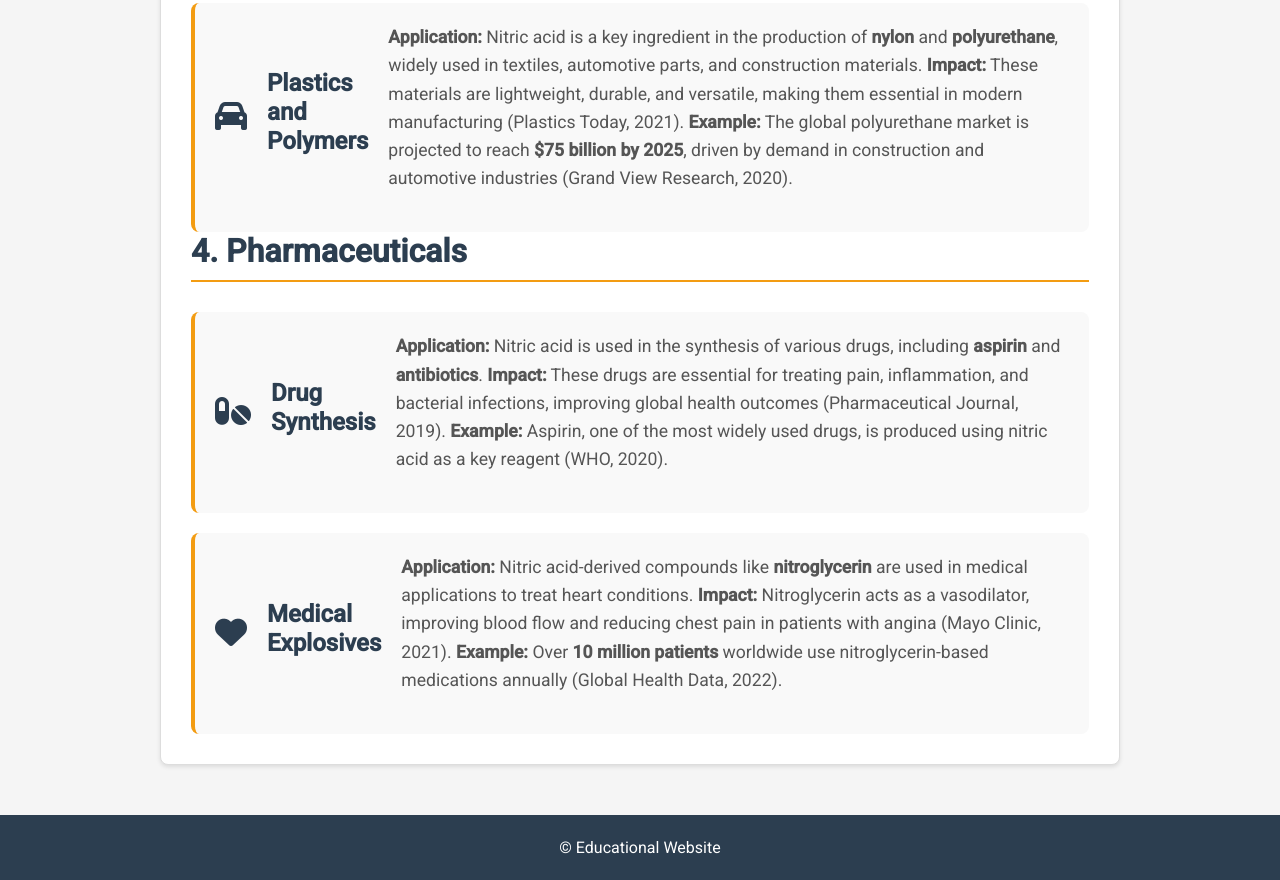
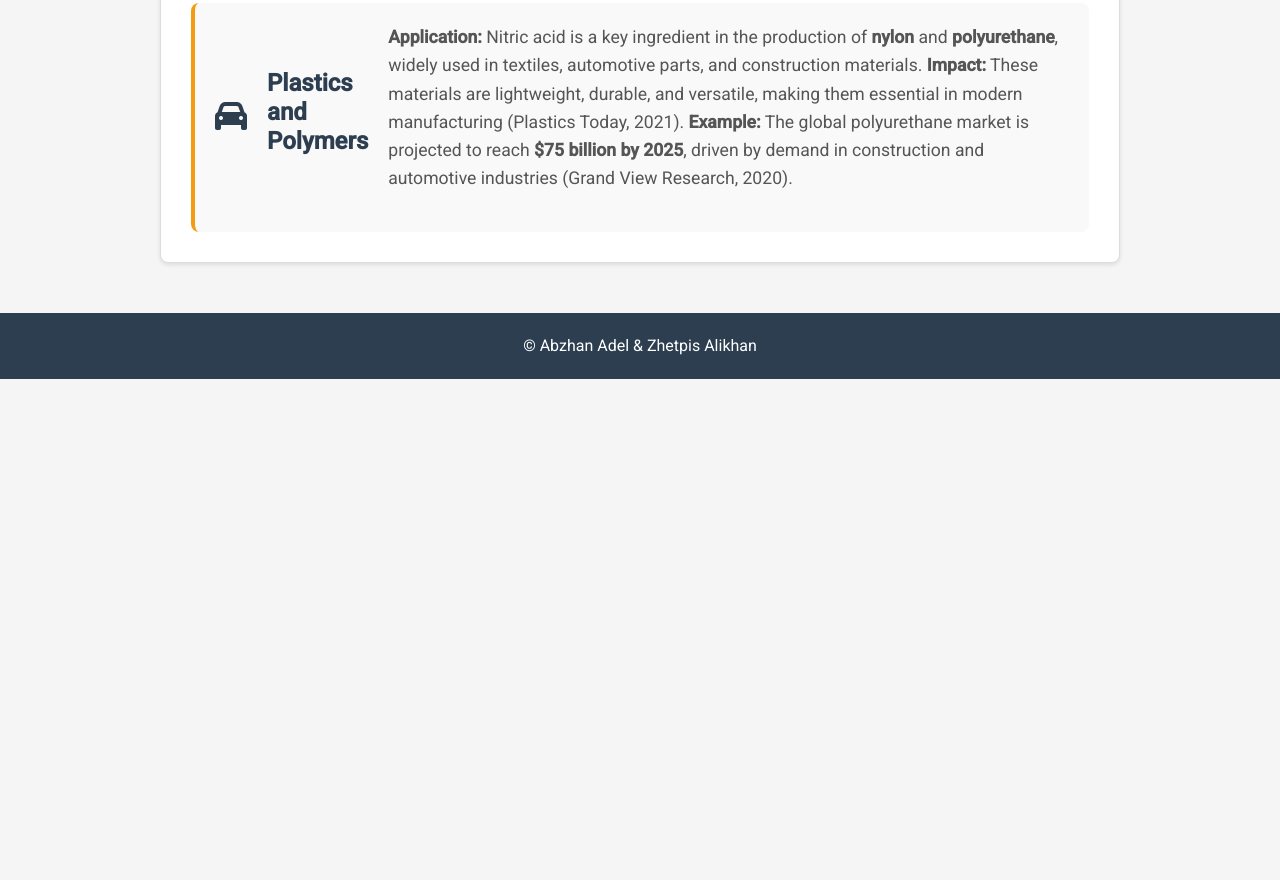
Before and after one commit to Austerl1tzz/chemistryFinal, a plain HTML site: page examples.html in a window 1280 px wide. Shown: the part 1857-2737 px from the top of the page. After the commit the page ends 2236 px from the top, so only its background shows below. Drawn offline with nearby package versions, Linux system fonts and the light colour scheme.

Commit message:
Changed4

```diff
--- a/examples.html
+++ b/examples.html
@@ -98,33 +98,11 @@
                 </div>
             </div>
 
-            <h2>4. Pharmaceuticals</h2>
-            <div class="examples">
-                <div class="example">
-                    <div class="icon">
-                        <i class="fas fa-pills"></i>
-                    </div>
-                    <h3>Drug Synthesis</h3>
-                    <p><strong>Application:</strong> Nitric acid is used in the synthesis of various drugs, including <strong>aspirin</strong> and <strong>antibiotics</strong>.
-                    <strong>Impact:</strong> These drugs are essential for treating pain, inflammation, and bacterial infections, improving global health outcomes (Pharmaceutical Journal, 2019).
-                    <strong>Example:</strong> Aspirin, one of the most widely used drugs, is produced using nitric acid as a key reagent (WHO, 2020).</p>
-                </div>
-
-                <div class="example">
-                    <div class="icon">
-                        <i class="fas fa-heart"></i>
-                    </div>
-                    <h3>Medical Explosives</h3>
-                    <p><strong>Application:</strong> Nitric acid-derived compounds like <strong>nitroglycerin</strong> are used in medical applications to treat heart conditions.
-                    <strong>Impact:</strong> Nitroglycerin acts as a vasodilator, improving blood flow and reducing chest pain in patients with angina (Mayo Clinic, 2021).
-                    <strong>Example:</strong> Over <strong>10 million patients</strong> worldwide use nitroglycerin-based medications annually (Global Health Data, 2022).</p>
-                </div>
-            </div>
         </section>
     </main>
 
     <footer>
-        <p>&copy; Educational Website</p>
+        <p>&copy; Abzhan Adel & Zhetpis Alikhan</p>
     </footer>
 
     <script src="https://cdn.jsdelivr.net/npm/bootstrap@5.3.0-alpha1/dist/js/bootstrap.bundle.min.js"></script>
```
Also changed, not shown: ostwald.html (+4 -4 lines).
